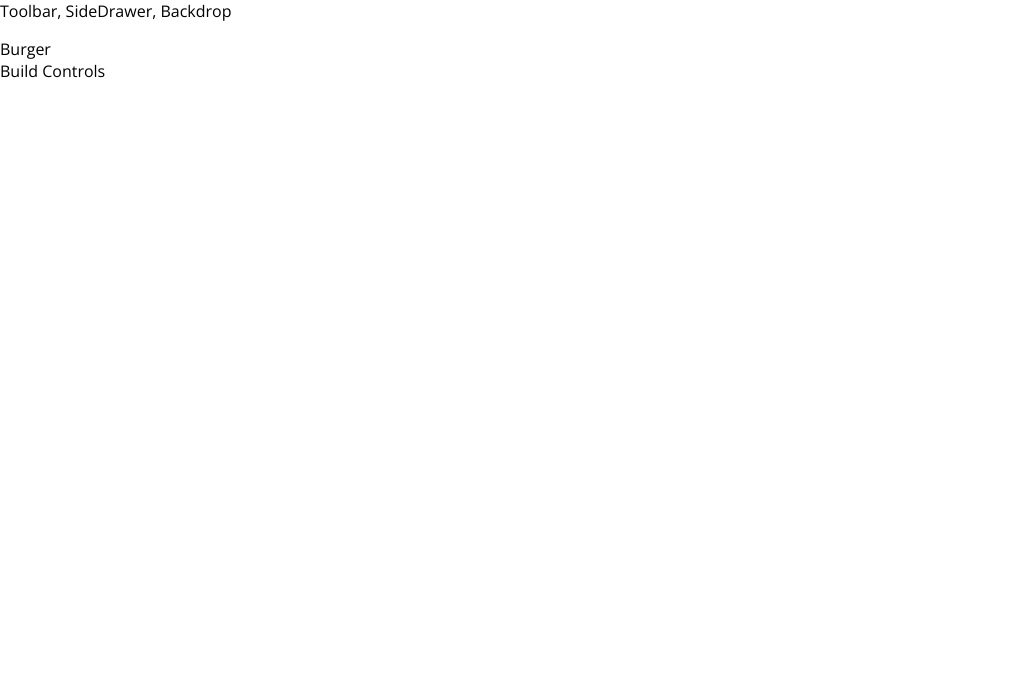
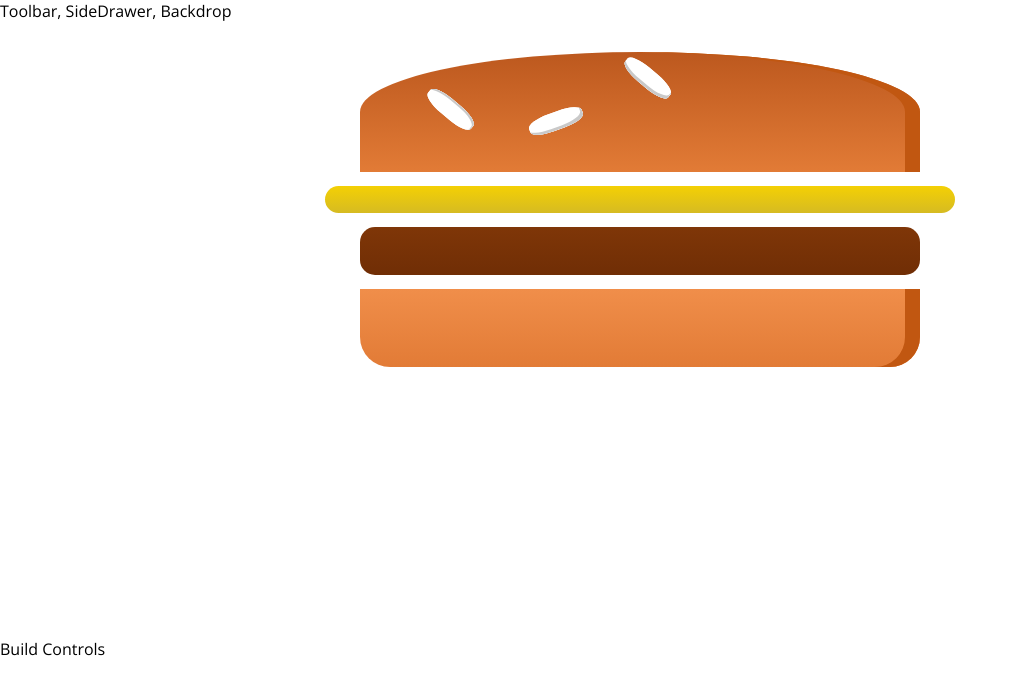
Before and after one commit to maltezc/burger-app-basic, a React app: page / in a window 1280 px wide. Shown: the top 694 px of the page, without its empty margins (0-1018 px from the left). Built offline with nearby package versions, Linux system fonts and the light colour scheme.

Commit message:
8.116 - Starting the Burger Component

```diff
--- /dev/null
+++ b/src/components/Burger/Burger.css
@@ -0,0 +1,33 @@
+.Burger {
+    width: 100%;
+    margin: auto;
+    height: 250px;
+    overflow: scroll;
+    text-align: center;
+    font-weight: bold;
+    font-size: 1.2rem;
+
+}
+
+{/* below is media query */}
+@media (min-width: 500px) and (min-height: 400px)  {
+    .Burger {
+        width: 350px;
+        height: 300px;
+    }
+}
+
+
+@media (min-width: 500px) and (min-height: 401px)  {
+    .Burger {
+        width: 450px;
+        height: 400px;
+    }
+}
+
+@media (min-width: 1000px) and (min-height: 700px)  {
+    .Burger {
+        width: 700px;
+        height: 600px;
+    }
+}
--- a/src/components/Burger/Burger.js
+++ b/src/components/Burger/Burger.js
@@ -0,0 +1,20 @@
+import React from 'react';
+
+
+import classes from './Burger.css' // Must run npm eject to import css classes i believe
+import BurgerIngredient from './BurgerIngredient/BurgerIngredient'
+
+
+const burger = (props) => {
+    return (
+        <div className={classes.Burger}>
+            <BurgerIngredient type="bread-top"/>
+            <BurgerIngredient type="cheese"/>
+            <BurgerIngredient type="meat"/>
+            <BurgerIngredient type="bread-bottom"/>
+
+        </div>
+    );
+}
+
+export default burger;
--- a/src/components/Burger/BurgerIngredient/BurgerIngredient.js
+++ b/src/components/Burger/BurgerIngredient/BurgerIngredient.js
@@ -30,6 +30,7 @@
                 break;
             case ('Bacon'):
                 ingredient = <div className={classes.Bacon}></div>
+                break;
             default:
                 ingredient = null;
         }
--- a/src/containers/BurgerBuilder/BurgerBuilder.js
+++ b/src/containers/BurgerBuilder/BurgerBuilder.js
@@ -1,12 +1,14 @@
 import React, { Component } from 'react';
 
 import Aux from '../../hoc/Aux'
+import Burger from '../../components/Burger/Burger'
+
 
 class BurgerBuilder extends Component {
     render() {
         return (
             <Aux>
-                <div>Burger</div>
+                <Burger/>
                 <div>Build Controls</div>
             </Aux>
         );
```
